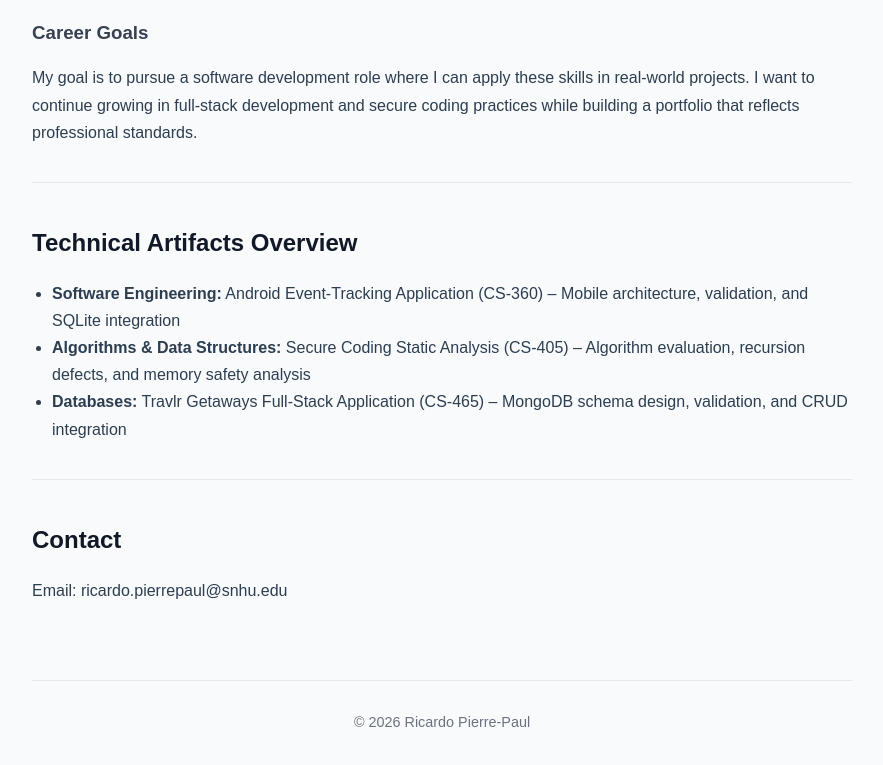
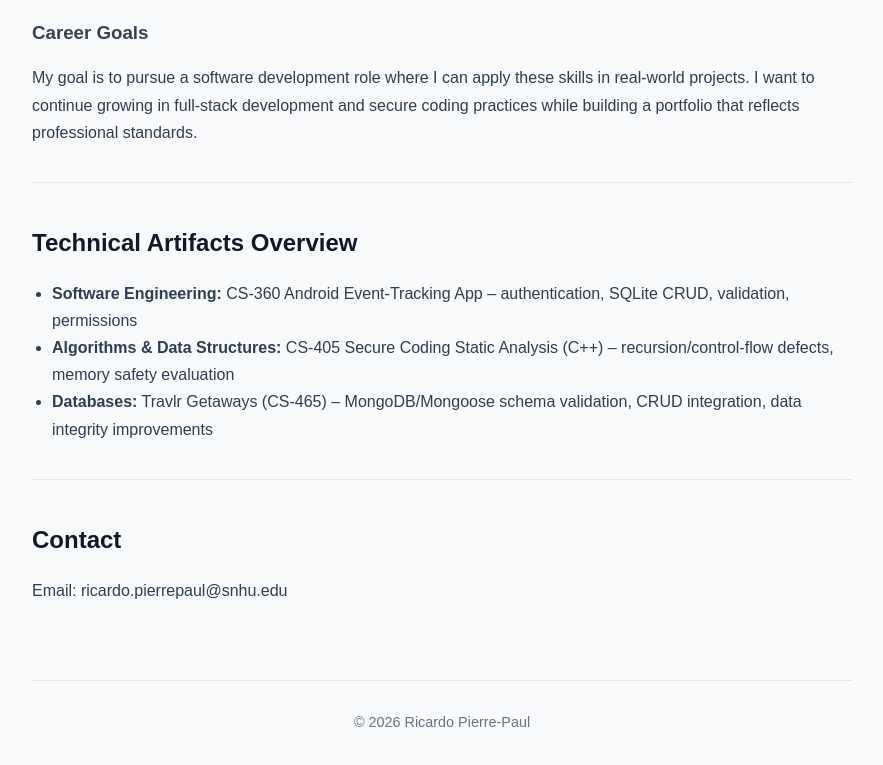
Before and after one commit to ricardopierrepaul/ricardopierrepaul.github.io, a plain HTML site: page index.html in a window 1280 px wide. Shown: the part 1014-1779 px from the top of the page, without its empty margins (198-1081 px from the left). Drawn offline with Linux system fonts and the light colour scheme.

Commit message:
Update index.html

```diff
--- a/index.html
+++ b/index.html
@@ -72,10 +72,11 @@
 <section>
   <h2>Technical Artifacts Overview</h2>
   <ul>
-    <li><strong>Software Engineering:</strong> Android Event-Tracking Application (CS-360) – Mobile architecture, validation, and SQLite integration</li>
-    <li><strong>Algorithms & Data Structures:</strong> Secure Coding Static Analysis (CS-405) – Algorithm evaluation, recursion defects, and memory safety analysis</li>
-    <li><strong>Databases:</strong> Travlr Getaways Full-Stack Application (CS-465) – MongoDB schema design, validation, and CRUD integration</li>
-  </ul>
+  <li><strong>Software Engineering:</strong> CS-360 Android Event-Tracking App – authentication, SQLite CRUD, validation, permissions</li>
+  <li><strong>Algorithms & Data Structures:</strong> CS-405 Secure Coding Static Analysis (C++) – recursion/control-flow defects, memory safety evaluation</li>
+  <li><strong>Databases:</strong> Travlr Getaways (CS-465) – MongoDB/Mongoose schema validation, CRUD integration, data integrity improvements</li>
+</ul>
+
 </section>
 
 
```
